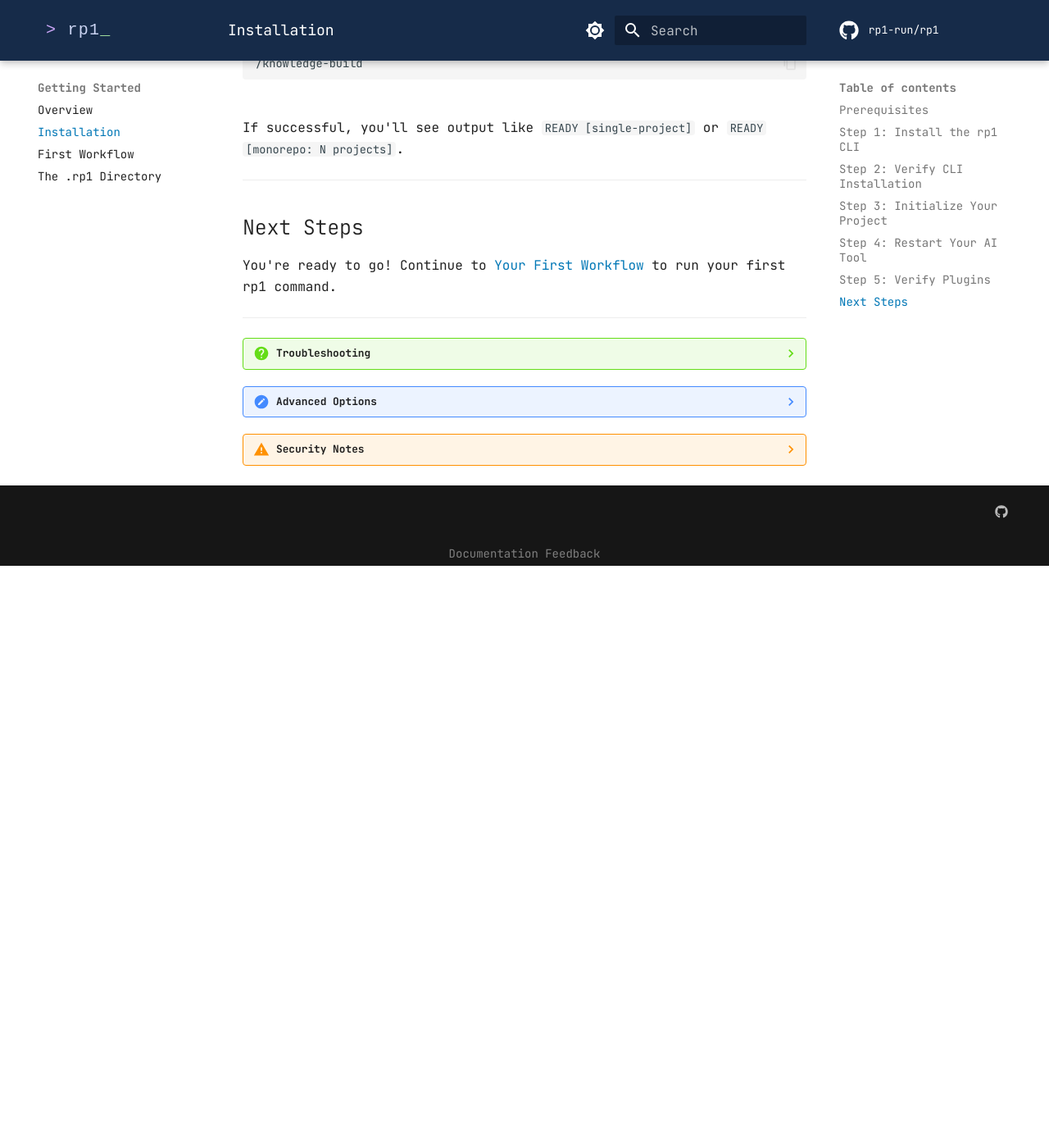
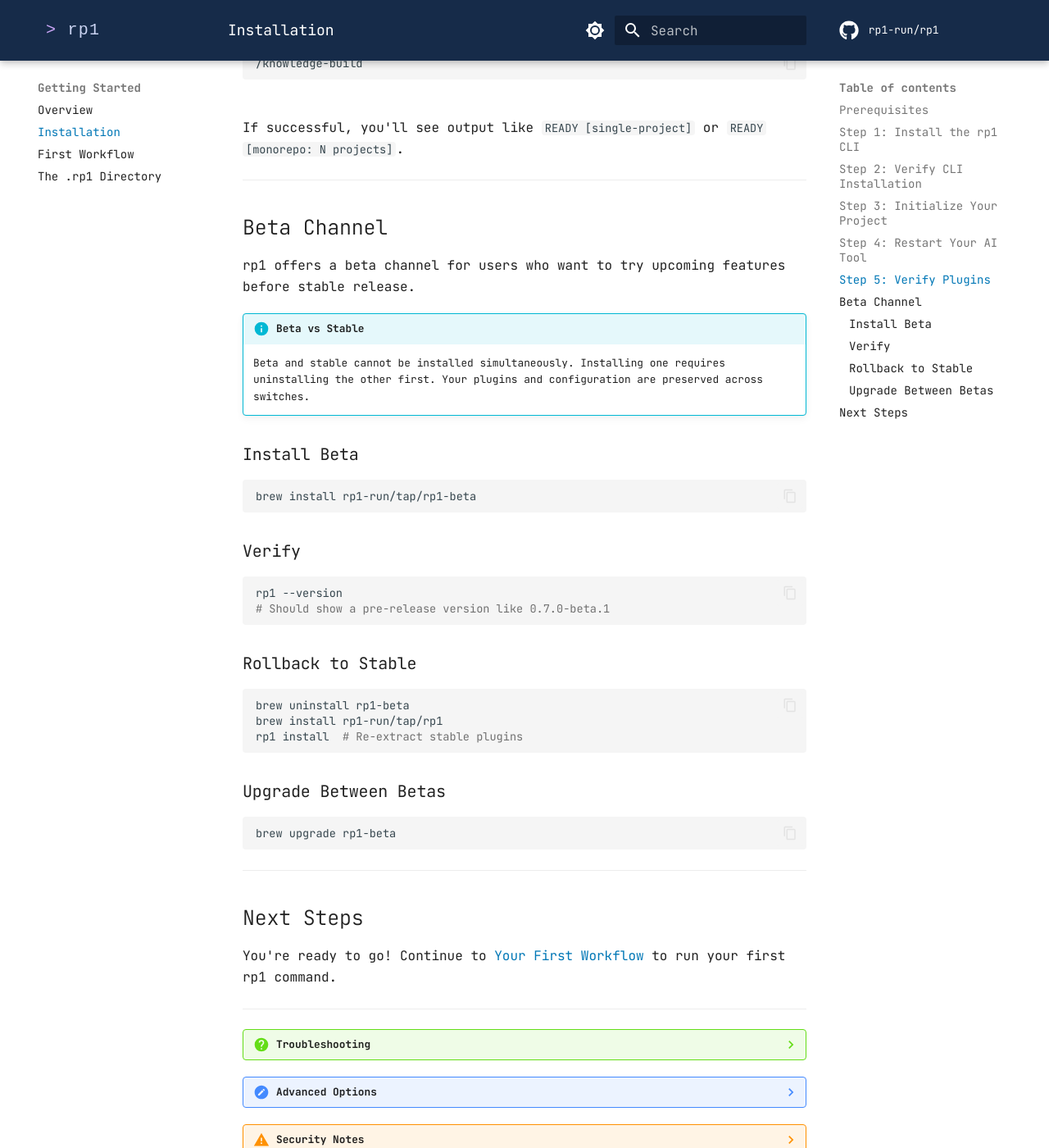
Before and after one commit to rp1-run/rp1, an MkDocs documentation site: the page built from docs/getting-started/installation.md, in a window 1280 px wide and 1400 px high, scrolled down 3599 px. Shown: the whole window at 82% size. Built offline with MkDocs 1.6.1 and Material for MkDocs 9.7.7, drawn with Linux system fonts in a browser that asks for light colours; comment, search, counter and statistics services are not loaded; before the commit the page ends 4289 px from its top, so only the background shows below that.

Commit message:
feat(beta-releases): implement T2, T4, T5 - stable conflict guard and beta docs
Add bidirectional conflict guard to stable GoReleaser cask config,
beta install/rollback section to README, and beta channel section
with MkDocs admonitions to installation docs.

Generated with AI

Co-Authored-By: rp1 <bot@rp1.run>

````diff
--- a/.goreleaser.yml
+++ b/.goreleaser.yml
@@ -75,6 +75,8 @@ homebrew_casks:
     directory: Casks
     homepage: "https://rp1.run"
     description: "AI-assisted development workflows CLI"
+    conflicts:
+      - cask: "rp1-beta"
     hooks:
       post:
         install: |
--- a/docs/getting-started/installation.md
+++ b/docs/getting-started/installation.md
@@ -262,6 +262,44 @@ If successful, you'll see output like `READY [single-project]` or `READY [monore
 
 ---
 
+## Beta Channel
+
+rp1 offers a beta channel for users who want to try upcoming features before stable release.
+
+!!! info "Beta vs Stable"
+    Beta and stable cannot be installed simultaneously. Installing one requires
+    uninstalling the other first. Your plugins and configuration are preserved
+    across switches.
+
+### Install Beta
+
+```bash
+brew install rp1-run/tap/rp1-beta
+```
+
+### Verify
+
+```bash
+rp1 --version
+# Should show a pre-release version like 0.7.0-beta.1
+```
+
+### Rollback to Stable
+
+```bash
+brew uninstall rp1-beta
+brew install rp1-run/tap/rp1
+rp1 install  # Re-extract stable plugins
+```
+
+### Upgrade Between Betas
+
+```bash
+brew upgrade rp1-beta
+```
+
+---
+
 ## Next Steps
 
 You're ready to go! Continue to [Your First Workflow](first-workflow.md) to run your first rp1 command.
````
Also changed, not shown: README.md (+27 -0 lines).
